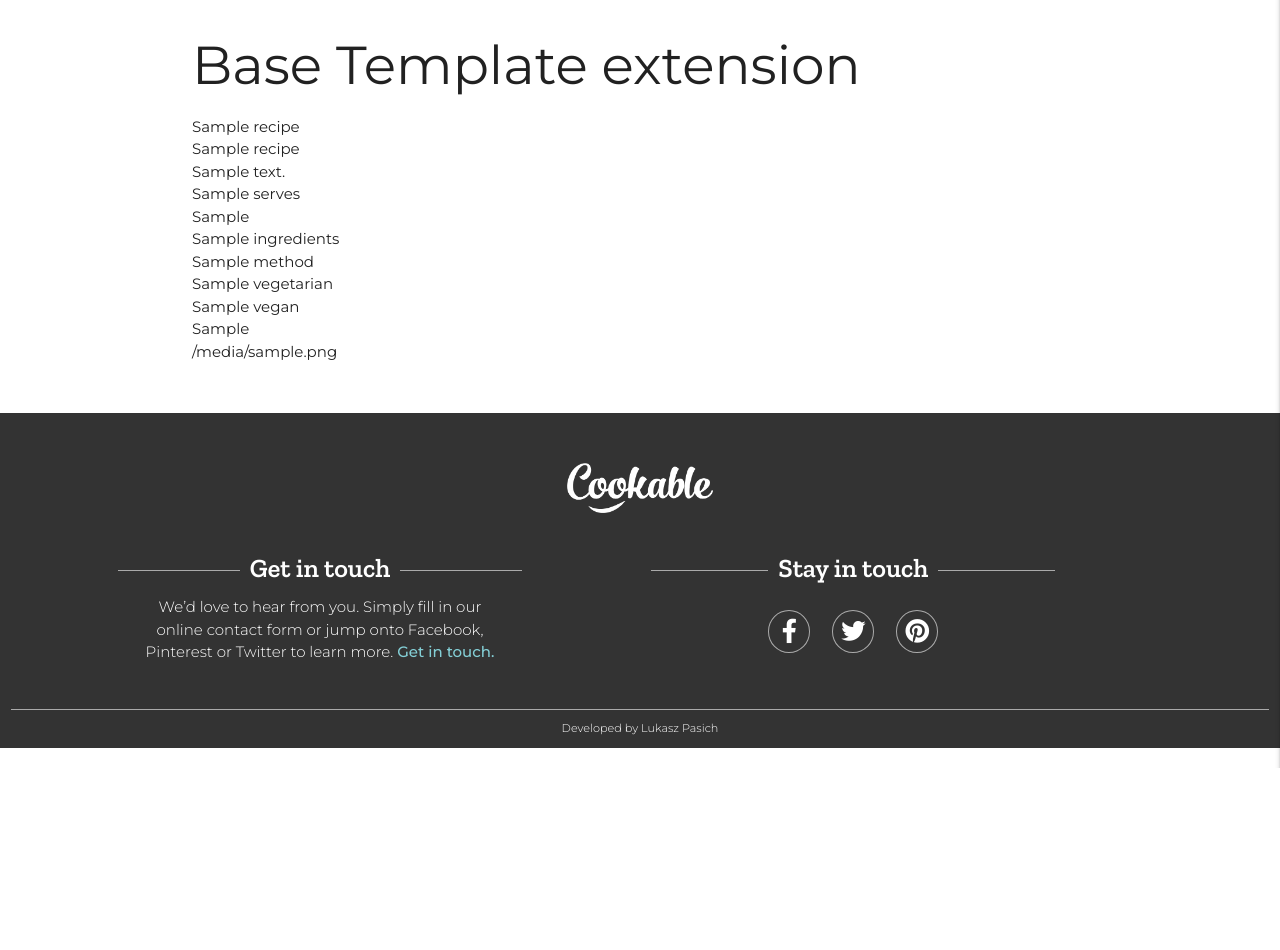
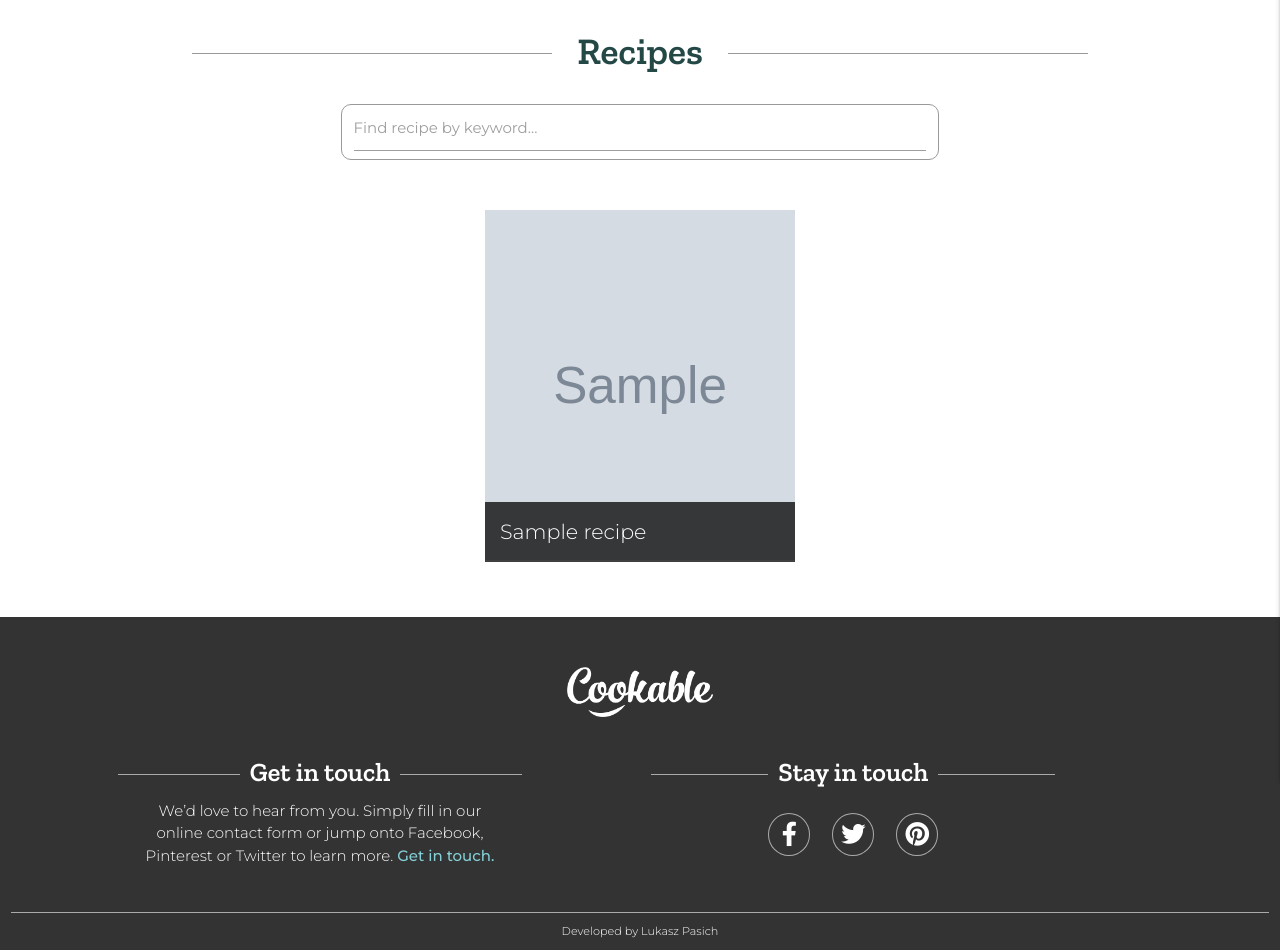
Before and after one commit to LukaszPasich/Cookable-MS3, a Flask app: page /get_recipes in a window 1280 px wide. Shown: the part 79-1029 px from the top of the page. Before the commit the page ends 847 px from the top, so only its background shows below. Run offline with Flask 2, Linux system fonts and the light colour scheme; grey boxes marked "Sample" are stand-in pictures; a database or web service that is not in the repository returns one stand-in record (values such as "Sample title"); some libraries are stand-ins or nearby versions.

Commit message:
FEAT: Add Recipe card to Recipes page

```diff
--- a/static/css/style.css
+++ b/static/css/style.css
@@ -297,6 +297,84 @@ h4 span {
 /* ----- END OF CODE CREDIT ----- */
 
 
+/* Recipes page */
+
+.flex-container {
+    display: flex;
+    flex-direction: row;
+    flex-wrap: wrap;
+    justify-content: center;
+    position: relative;
+}
+
+.flex-container > div {
+    margin: 0px 3px;
+    position: relative;
+  }
+
+.flex-image {
+    width: 310px;
+    height: 350px;
+    object-fit: cover;
+}
+
+.recipes-overlay {
+    position: absolute;
+    top: 0;
+    left: 0;
+    background: rgba(0, 0, 0, 0.5);
+    width: 310px;
+    height: 350px;
+    transition: .5s ease;
+    opacity:0;
+}
+
+.recipes-overlay-container:hover .recipes-overlay {
+    opacity: 1;
+}
+
+.recipes-title {
+    position: absolute;
+    bottom: 5px;
+    left: 0;
+    background: rgba(0, 0, 0, 0.75);
+    width: 310px;
+    height: 60px;
+    padding: 15px;
+    color: #fff;
+    font-size: 1.375rem;
+    font-weight: 300;
+    white-space:nowrap;
+    overflow: hidden;
+    text-overflow:ellipsis;
+}
+
+/* .recipes-overlay-container {
+    position: relative;
+    display: inline-block;
+    margin: 0px;
+    padding: 0px;
+}
+
+.recipes-overlayed-image {
+    width: 350;
+    height: 100%;
+    object-fit: fill;
+    margin: auto;
+    padding: 0px;
+}
+
+.recipes-overlay {
+    position: absolute;
+    top: 0;
+    background: rgba(0, 0, 0, 0.5);
+    width: 100%;
+    height: 100%;
+    transition: .5s ease;
+    opacity:0;
+} */
+
+
 /* Sign up page */
 
 .input-space {
--- a/templates/landing.html
+++ b/templates/landing.html
@@ -39,7 +39,7 @@
     </div>
 
     <div class="container center-align">
-        <div style="display: inline-block">
+        <div class="display-inline-block">
             <a class="overlay-container" href="{{ url_for('get_recipes') }}">
                 <img class="overlayed-image" src="{{ url_for('static', filename='images/roast-chicken-latest.jpg') }}" alt="Latest recipes">
                 <div class="overlay"></div>
--- a/templates/myrecipes.html
+++ b/templates/myrecipes.html
@@ -3,14 +3,15 @@
 
 <h3 class="center-align margin-top-fifty"><span>My Recipes</span></h3>
 
+<!-- Search Field -->
 <div class="row margin-top-fifty">
     <div class="input-field col s10 offset-s1 col m8 offset-m2 input-space">
-        <input id="search" name="password" type="password" minlength="5" maxlength="15"
-            pattern="^[a-zA-Z0-9]{5,15}$" class="validate" required>
+        <input id="search" name="search" type="text" maxlength="30">
         <label for="search">Find recipe by keyword...</label>
     </div>
 </div>
 
+<!-- Add New Recipe button -->
 <div class="row margin-top-fifty">
     <a href="{{ url_for('signup') }}" class="col s8 offset-s2 m4 offset-m4 button-banner-signup">Add new recipe</a>
 </div>
--- a/templates/recipes.html
+++ b/templates/recipes.html
@@ -1,20 +1,28 @@
 {% extends "base.html" %}
 {% block content %}
 
-    <h2>Base Template extension</h2>
+<h3 class="center-align margin-top-fifty"><span>Recipes</span></h3>
 
-    {% for recipe in recipes %}
-        {{ recipe.category_name }}<br>
-        {{ recipe.recipe_name }}<br>
-        {{ recipe.recipe_description }}<br>
-        {{ recipe.serves }}<br>
-        {{ recipe.cooks_in }}<br>
-        {{ recipe.ingredients }}<br>
-        {{ recipe.method }}<br>
-        {{ recipe.vegetarian }}<br>
-        {{ recipe.vegan }}<br>
-        {{ recipe.gluten_free }}<br>
-        {{ recipe.image }}<br>
-    {% endfor %}
+<!-- Search Field -->
+<div class="row margin-top-fifty">
+    <div class="input-field col s10 offset-s1 col m8 offset-m2 input-space">
+        <input id="search" name="search" type="text" maxlength="30">
+        <label for="search">Find recipe by keyword...</label>
+    </div>
+</div>
+
+<!-- Recipe Card -->
+<div class="flex-container margin-top-fifty">
+{% for recipe in recipes %}
+    <div>
+        <a class="recipes-overlay-container" href="{{ url_for('get_recipes') }}">
+            <img class="flex-image" src="{{ recipe.image }}" alt="Recipe">
+            <!-- <img class="flex-image" src="{{ url_for('static', filename='images/roast-chicken.jpg') }}" alt="Recipe"> -->
+            <div class="recipes-overlay"></div>
+            <div class="recipes-title">{{ recipe.recipe_name }}</div>
+        </a>
+    </div>
+{% endfor %}
+</div>
 
 {% endblock %}
```
Also changed, not shown: templates/onerecipe.html (added, +20 -0 lines), static/images/roast-chicken.jpg (added).
